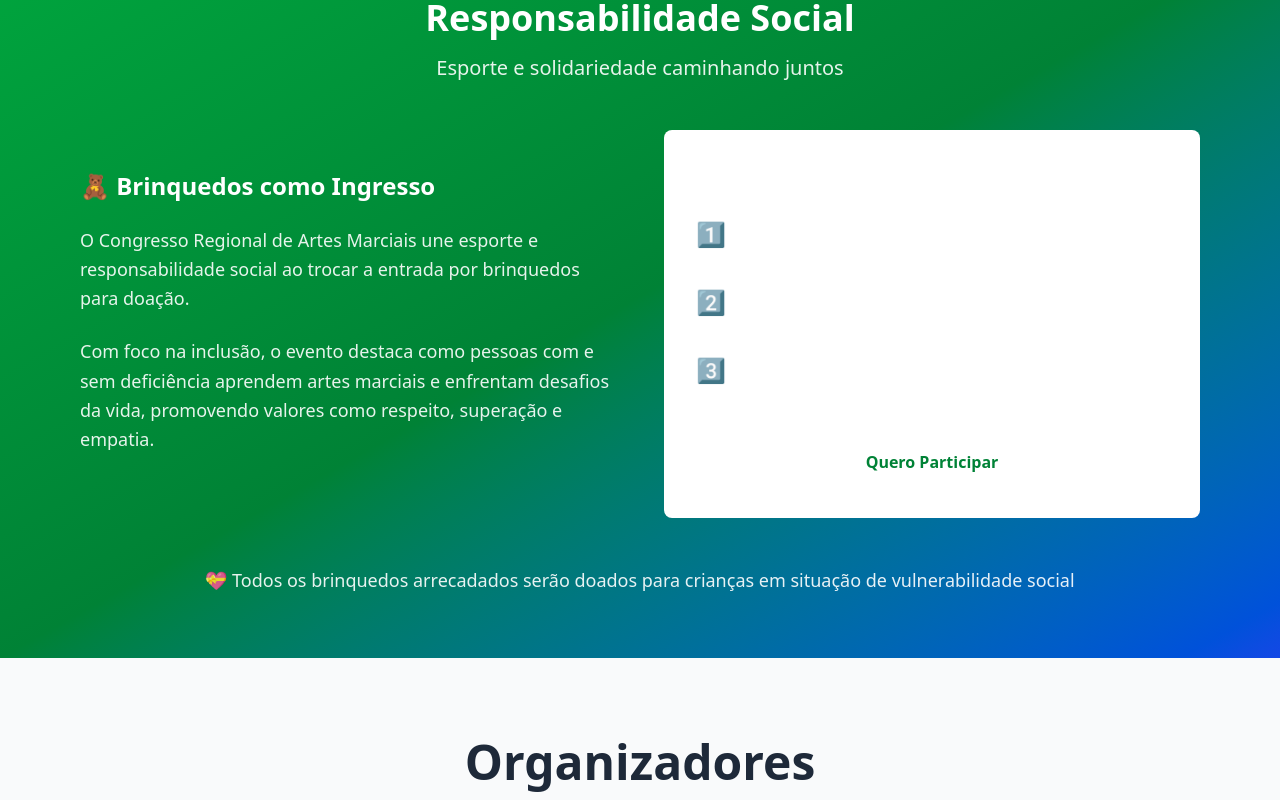
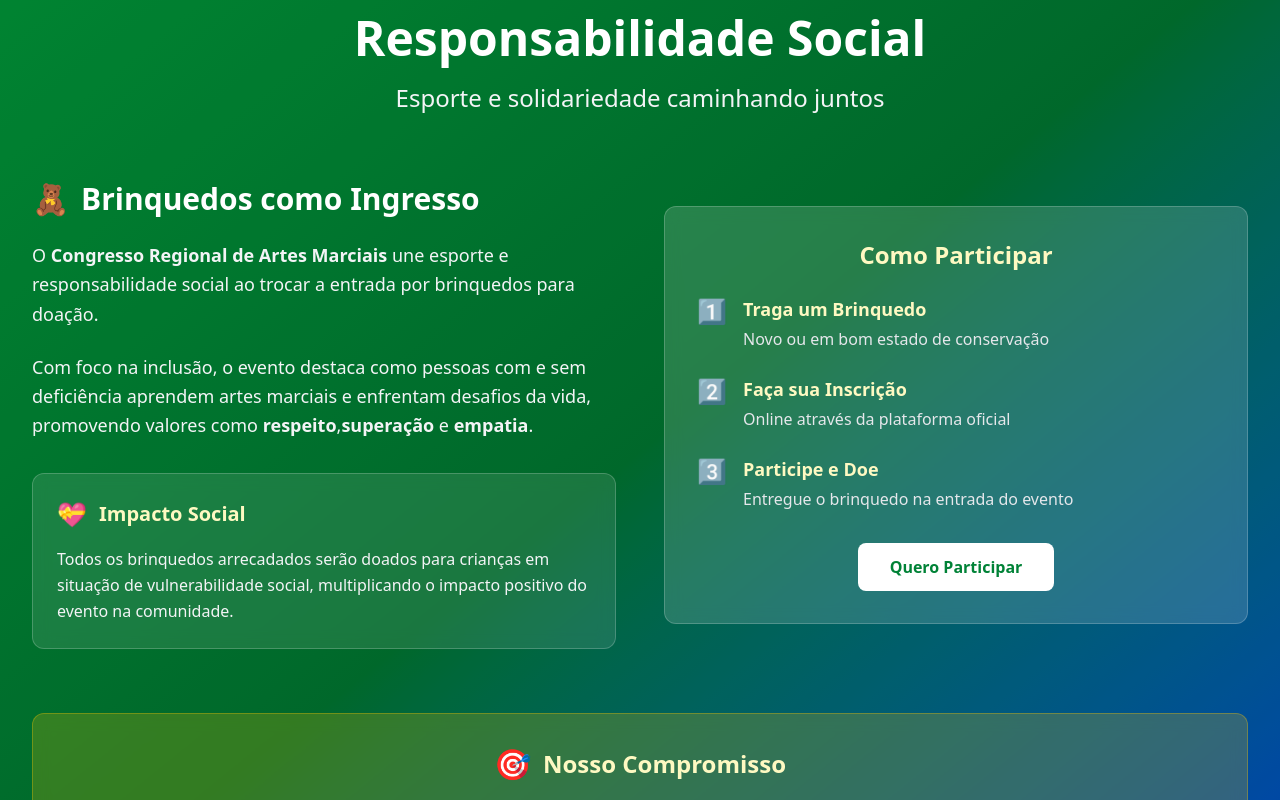
Before and after one commit to DIYSecurityLAB/codec, a Next.js app: page / in a window 1280 px wide. Shown: the part 3020-3820 px from the top of the page. Built offline with nearby package versions, Linux system fonts and the light colour scheme.

Commit message:
feat: enhance SocialResponsibility component with improved layout, accessibility features, and detailed information

```diff
--- a/src/components/SocialResponsibility.tsx
+++ b/src/components/SocialResponsibility.tsx
@@ -6,69 +6,110 @@ interface SocialResponsibilityProps {
 
 const SocialResponsibility: React.FC<SocialResponsibilityProps> = ({ className = '' }) => {
   return (
-    <section className={`py-16 bg-gradient-to-br from-green-600 via-green-700 to-blue-700 text-white ${className}`}>
-      <div className="container mx-auto px-4 max-w-6xl">
-        <div className="text-center mb-12">
-          <h2 className="text-4xl font-bold mb-4">
+    <section
+      className={`py-16 lg:py-20 bg-gradient-to-br from-green-600 via-green-700 to-blue-700 text-white relative ${className}`}
+      aria-labelledby="social-title"
+    >
+      <div className="absolute inset-0 bg-black/20" aria-hidden="true"></div>
+
+      <div className="container mx-auto px-4 sm:px-6 lg:px-8 max-w-7xl relative z-10">
+        <div className="text-center mb-12 lg:mb-16">
+          <h2
+            id="social-title"
+            className="text-3xl sm:text-4xl lg:text-5xl font-bold mb-4"
+          >
             Responsabilidade Social
           </h2>
-          <p className="text-xl max-w-3xl mx-auto opacity-90">
+          <p className="text-lg sm:text-xl lg:text-2xl max-w-4xl mx-auto text-gray-100 leading-relaxed">
             Esporte e solidariedade caminhando juntos
           </p>
         </div>
 
-        <div className="grid md:grid-cols-2 gap-12 items-center">
-          <div>
-            <h3 className="text-2xl font-bold mb-6">🧸 Brinquedos como Ingresso</h3>
-            <p className="text-lg mb-6 leading-relaxed opacity-90">
-              O Congresso Regional de Artes Marciais une esporte e responsabilidade social ao trocar
+        <div className="grid lg:grid-cols-2 gap-8 lg:gap-12 items-center">
+          <div className="order-2 lg:order-1">
+            <h3 className="text-2xl sm:text-3xl font-bold mb-6 flex items-center">
+              <span className="text-3xl mr-3" aria-hidden="true">🧸</span>
+              Brinquedos como Ingresso
+            </h3>
+            <div className="space-y-6 text-gray-100">
+              <p className="text-base sm:text-lg leading-relaxed">
+                O <strong>Congresso Regional de Artes Marciais</strong> une esporte e responsabilidade social ao trocar
                 a entrada por brinquedos para doação.
               </p>
-            <p className="text-lg mb-6 leading-relaxed opacity-90">
+              <p className="text-base sm:text-lg leading-relaxed">
                 Com foco na inclusão, o evento destaca como pessoas com e sem deficiência aprendem
-              artes marciais e enfrentam desafios da vida, promovendo valores como respeito,
-              superação e empatia.
+                artes marciais e enfrentam desafios da vida, promovendo valores como <strong>respeito</strong>,
+                <strong>superação</strong> e <strong>empatia</strong>.
               </p>
             </div>
 
-          <div className="bg-white bg-opacity-10 backdrop-blur-sm rounded-lg p-8">
-            <h3 className="text-2xl font-bold mb-6 text-center">Como Participar</h3>
-            <div className="space-y-4">
-              <div className="flex items-start">
-                <span className="text-2xl mr-4">1️⃣</span>
-                <div>
-                  <h4 className="font-semibold text-lg">Traga um Brinquedo</h4>
-                  <p className="opacity-90">Novo ou em bom estado de conservação</p>
+            <div className="mt-8 p-4 sm:p-6 bg-white/10 backdrop-blur-sm rounded-xl border border-white/20">
+              <div className="flex items-center mb-4">
+                <span className="text-2xl mr-3" aria-hidden="true">💝</span>
+                <h4 className="text-lg sm:text-xl font-semibold text-yellow-100">Impacto Social</h4>
+              </div>
+              <p className="text-gray-100 text-sm sm:text-base leading-relaxed">
+                Todos os brinquedos arrecadados serão doados para crianças em situação de vulnerabilidade social,
+                multiplicando o impacto positivo do evento na comunidade.
+              </p>
             </div>
           </div>
-              <div className="flex items-start">
-                <span className="text-2xl mr-4">2️⃣</span>
-                <div>
-                  <h4 className="font-semibold text-lg">Faça sua Inscrição</h4>
-                  <p className="opacity-90">Online através da plataforma oficial</p>
+
+          <div className="order-1 lg:order-2">
+            <div className="bg-white/15 backdrop-blur-sm rounded-xl p-6 sm:p-8 border border-white/20">
+              <h3 className="text-xl sm:text-2xl font-bold mb-6 text-center text-yellow-100">
+                Como Participar
+              </h3>
+              <div className="space-y-6">
+                <div className="flex items-start group">
+                  <span className="text-2xl mr-4 group-hover:scale-110 transition-transform" aria-hidden="true">1️⃣</span>
+                  <div className="flex-1">
+                    <h4 className="font-semibold text-lg text-yellow-100 mb-1">Traga um Brinquedo</h4>
+                    <p className="text-gray-200 text-sm sm:text-base">Novo ou em bom estado de conservação</p>
                   </div>
                 </div>
-              <div className="flex items-start">
-                <span className="text-2xl mr-4">3️⃣</span>
-                <div>
-                  <h4 className="font-semibold text-lg">Participe e Doe</h4>
-                  <p className="opacity-90">Entregue o brinquedo na entrada do evento</p>
+
+                <div className="flex items-start group">
+                  <span className="text-2xl mr-4 group-hover:scale-110 transition-transform" aria-hidden="true">2️⃣</span>
+                  <div className="flex-1">
+                    <h4 className="font-semibold text-lg text-yellow-100 mb-1">Faça sua Inscrição</h4>
+                    <p className="text-gray-200 text-sm sm:text-base">Online através da plataforma oficial</p>
+                  </div>
+                </div>
+
+                <div className="flex items-start group">
+                  <span className="text-2xl mr-4 group-hover:scale-110 transition-transform" aria-hidden="true">3️⃣</span>
+                  <div className="flex-1">
+                    <h4 className="font-semibold text-lg text-yellow-100 mb-1">Participe e Doe</h4>
+                    <p className="text-gray-200 text-sm sm:text-base">Entregue o brinquedo na entrada do evento</p>
                   </div>
                 </div>
               </div>
 
               <div className="mt-8 text-center">
-              <button className="bg-white text-green-700 font-bold py-3 px-8 rounded-lg hover:bg-gray-100 transition-colors duration-300">
+                <button
+                  className="w-full sm:w-auto bg-white text-green-700 font-bold py-3 px-8 rounded-lg hover:bg-gray-100 focus-visible:bg-gray-100 transition-colors duration-300 focus-visible:ring-2 focus-visible:ring-white focus-visible:ring-offset-2 focus-visible:ring-offset-green-700"
+                  aria-label="Quero participar da campanha de responsabilidade social"
+                  type="button"
+                >
                   Quero Participar
                 </button>
               </div>
             </div>
           </div>
+        </div>
 
-        <div className="mt-12 text-center">
-          <p className="text-lg opacity-90">
-            💝 Todos os brinquedos arrecadados serão doados para crianças em situação de vulnerabilidade social
+        <div className="mt-12 lg:mt-16">
+          <div className="bg-yellow-400/20 backdrop-blur-sm rounded-xl p-6 sm:p-8 border border-yellow-400/30 text-center">
+            <div className="flex items-center justify-center mb-4">
+              <span className="text-3xl mr-3" aria-hidden="true">🎯</span>
+              <h4 className="text-xl sm:text-2xl font-bold text-yellow-100">Nosso Compromisso</h4>
+            </div>
+            <p className="text-base sm:text-lg text-gray-100 leading-relaxed max-w-4xl mx-auto">
+              Cada brinquedo doado representa não apenas um gesto de solidariedade, mas também o compromisso
+              coletivo em construir uma sociedade mais justa, inclusiva e empática através do esporte.
             </p>
+          </div>
         </div>
       </div>
     </section>
```
Lines whose indentation alone changed are shown as unchanged.
